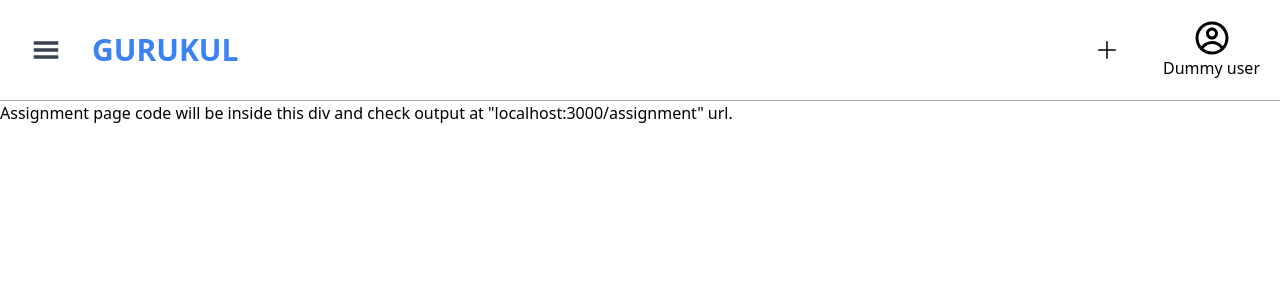
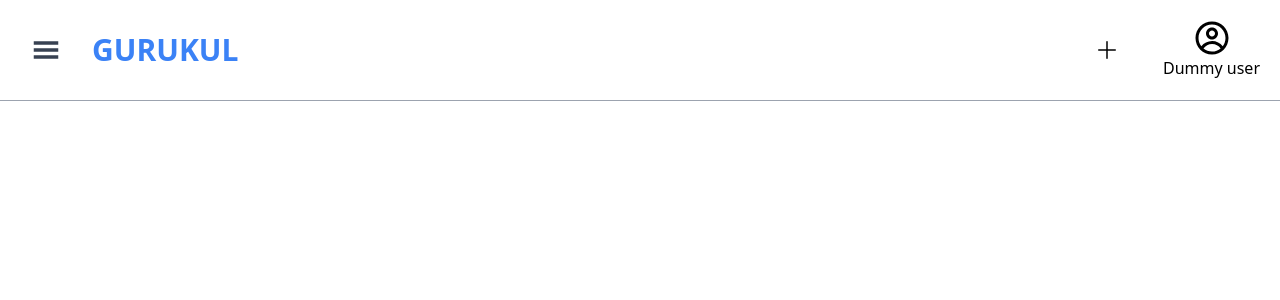
Before and after one commit to AyushJoshi2001/gurukul-frontend, a React (Create React App) app: page /assignment in a window 1280 px wide. Shown: the top 300 px of the page. Built offline with nearby package versions, Linux system fonts and the light colour scheme.

Commit message:
created css file

```diff
--- a/src/Pages/Assignment.page.tsx
+++ b/src/Pages/Assignment.page.tsx
@@ -1,12 +1,12 @@
 import { FC, memo } from "react";
+import "../css/assignmentPage.css"
 
 interface Props {}
 
 const Assignment: FC<Props> = (props) => {
   return (
     <div>
-      Assignment page code will be inside this div and check output at
-      "localhost:3000/assignment" url.
+
     </div>
   );
 };
```
Also changed, not shown: src/css/assignmentPage.css (added).
